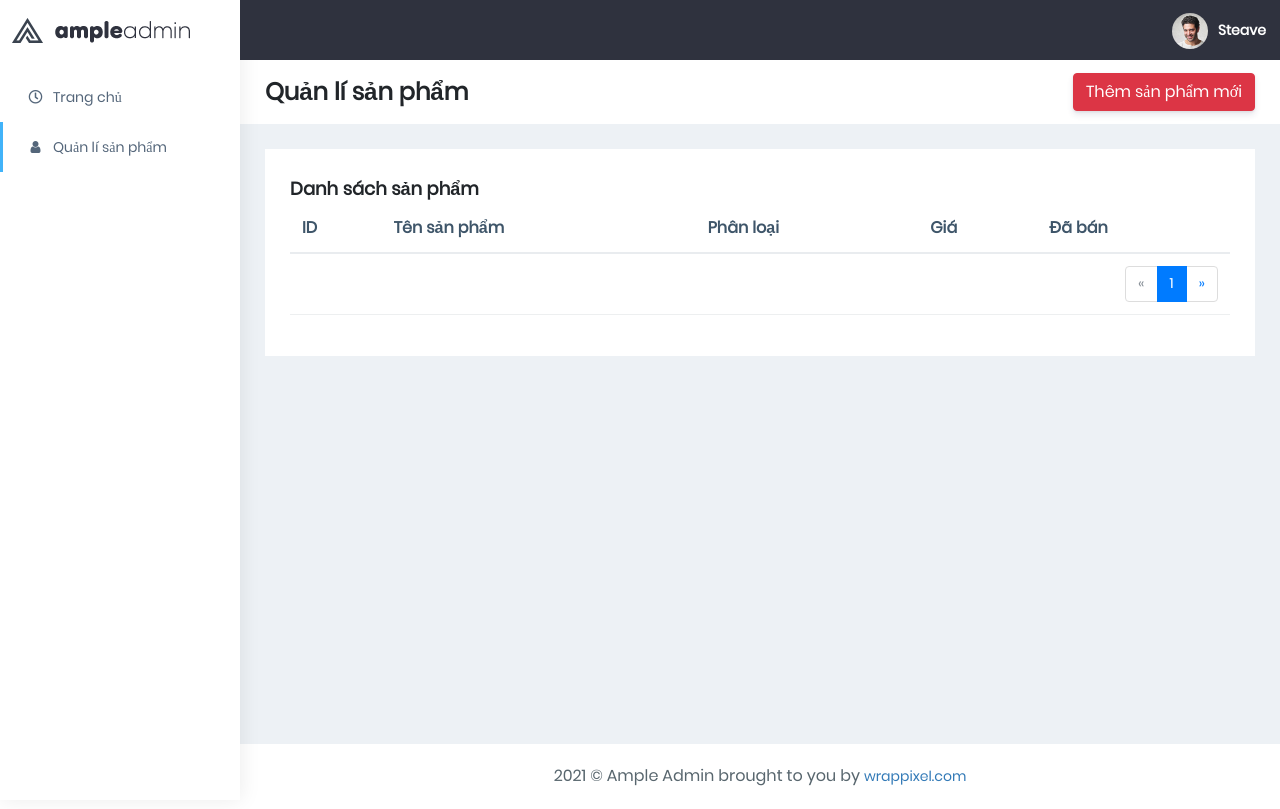
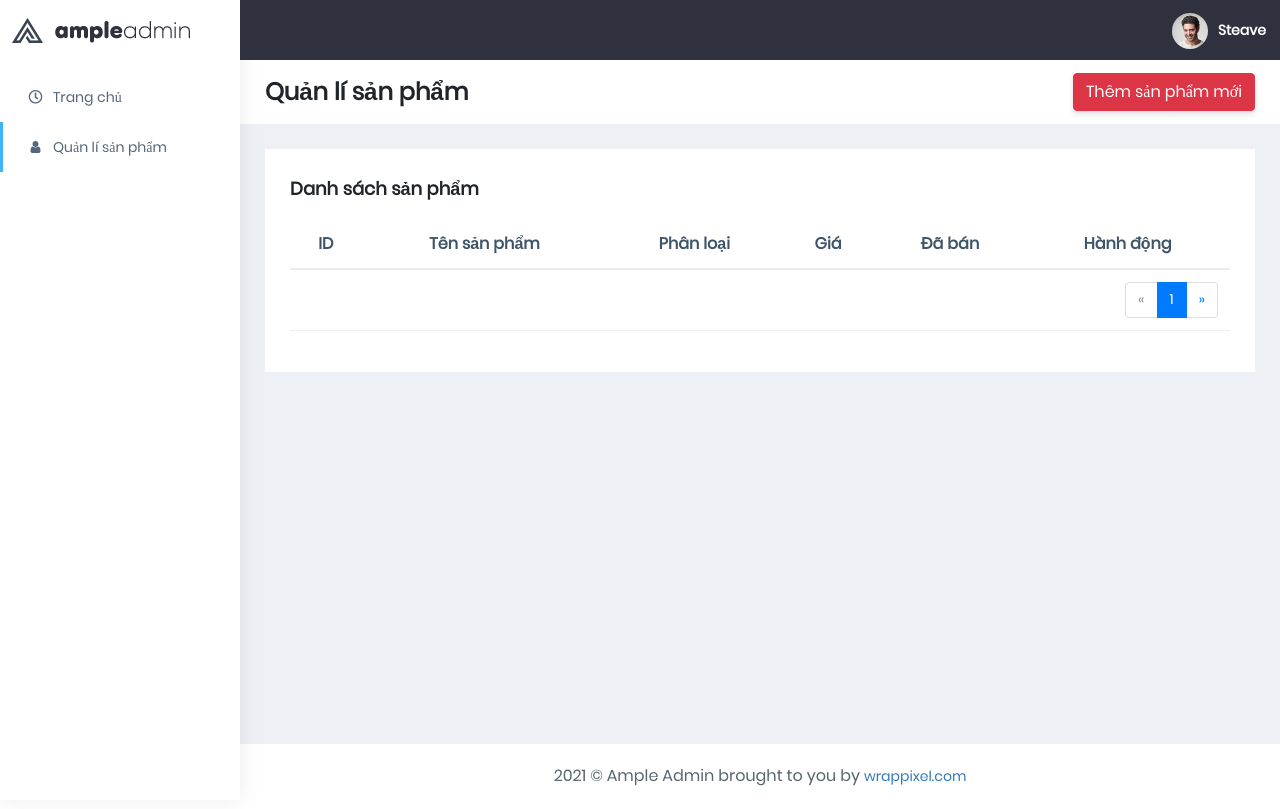
Before and after one commit to PTUDWa/Admin-page, a Node server app: page /product in a window 1280 px wide. Run offline with Node 20, Linux system fonts and the light colour scheme; data that the repository does not hold is empty; style sheets or scripts are compiled from the project's sources; some libraries are stand-ins or nearby versions.

Commit message:
Change css

```diff
--- a/public/scss/core/layout/layout.scss
+++ b/public/scss/core/layout/layout.scss
@@ -63,6 +63,7 @@
         font-weight: 700;
         line-height: 30px;
         font-size: 18px;
+        margin-bottom: 16px;
     }
 }
 .list-inline {
--- a/views/product.hbs
+++ b/views/product.hbs
@@ -156,14 +156,15 @@
                         <div class="white-box">
                             <h3 class="box-title">Danh sách sản phẩm</h3>
                             <div class="table-responsive">
-                                <table class="table text-nowrap">
+                                <table class="table text-nowrap" style="text-align: center">
                                     <thead>
                                         <tr>
-                                            <th class="border-top-0">ID</th>
-                                            <th class="border-top-0">Tên sản phẩm</th>
-                                            <th class="border-top-0">Phân loại</th>
-                                            <th class="border-top-0">Giá</th>
-                                            <th class="border-top-0">Đã bán</th>
+                                            <th class="border-top-0 text-center">ID</th>
+                                            <th class="border-top-0 text-center">Tên sản phẩm</th>
+                                            <th class="border-top-0 text-center">Phân loại</th>
+                                            <th class="border-top-0 text-center">Giá</th>
+                                            <th class="border-top-0 text-center">Đã bán</th>
+                                            <th class="border-top-0 text-center">Hành động</th>
                                         </tr>
                                     </thead>
                                     <tbody>
@@ -183,7 +184,7 @@
                                         {{/each}}
 
                                         <tr>
-                                            <td colspan="5">
+                                            <td colspan="6">
                                                 <nav aria-label="Page navigation example">
                                                     <ul class="pagination" style="justify-content: flex-end;">
                                                         {{#getPagination}}{{/getPagination}}
```
